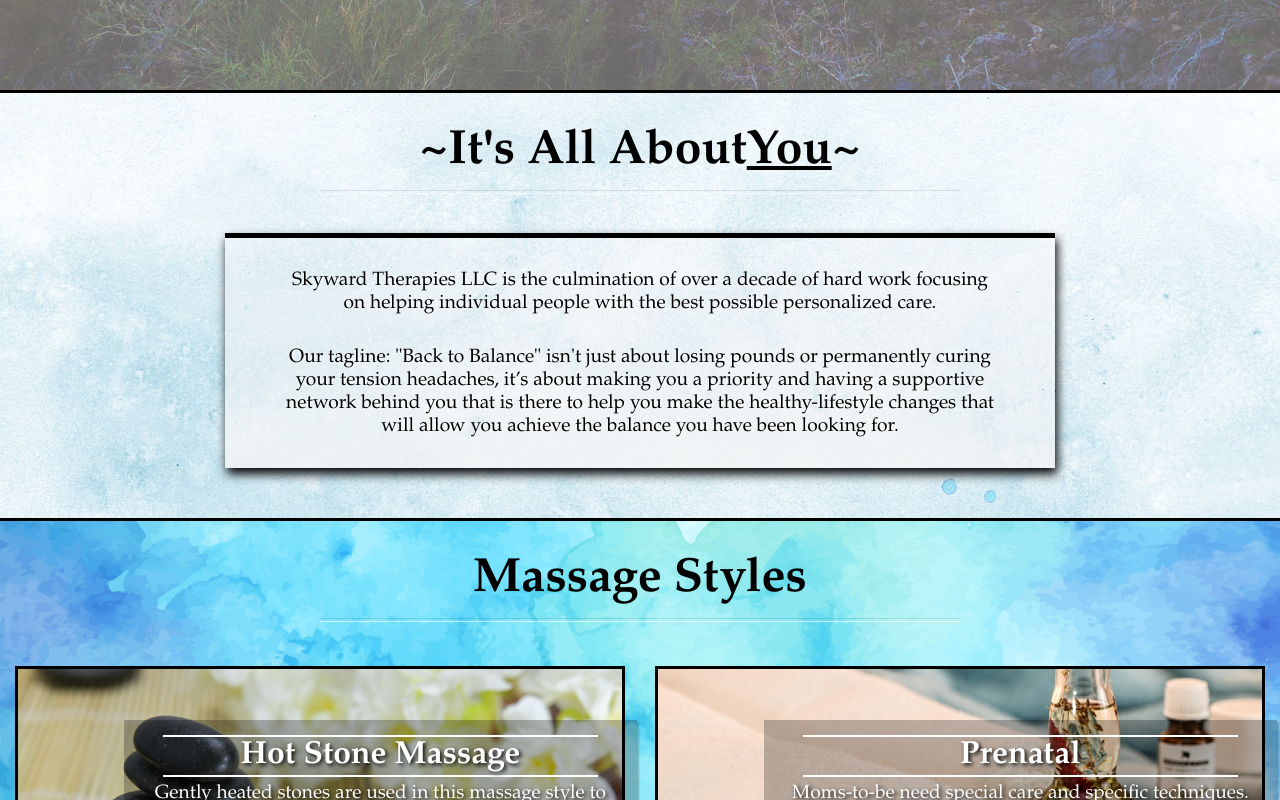
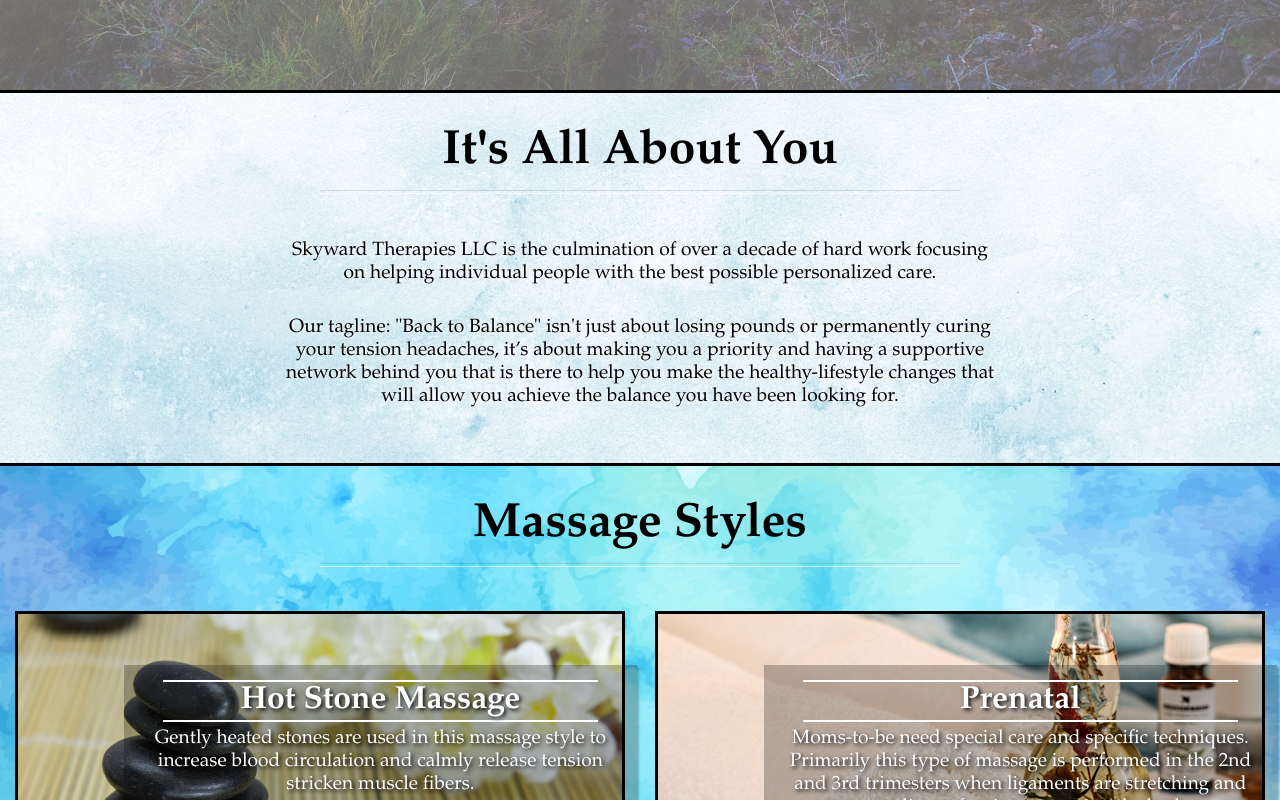
Before and after one commit to BlaineAndersonDev/skyward-therapies, a React (Create React App) app: page / in a window 1280 px wide. Shown: the part 780-1580 px from the top of the page. Built offline with nearby package versions, Linux system fonts and the light colour scheme.

Commit message:
Removed box in Mission. Updatd Title in mission

```diff
--- a/src/app/footer/Footer.js
+++ b/src/app/footer/Footer.js
@@ -13,7 +13,7 @@
       </div>
 
       <div id="footBottomWrapper">
-        <p className="footCopyrightText">Copyright 2019 Skyward Therapies LLC.</p>
+        <p className="footCopyrightText">Copyright 2019-2020 Skyward Therapies LLC.</p>
         <p className="footCopyrightText">All Rights Reserved.</p>
       </div>
 
--- a/src/app/pages/mission/Mission.css
+++ b/src/app/pages/mission/Mission.css
@@ -28,14 +28,9 @@
     flex-wrap: wrap;
     justify-content: center;
     align-items: center;
-    box-shadow: 2px 6px 10px black;
-    margin: 10px;
-    padding: 15px;
     max-width: 400px;
-    background-image: linear-gradient(var(--sky-white-1) 0%, var(--sky-white-3) 95%);
     height: auto;
     position: relative;
-    border-top: 5px solid black;
   }
   .missionText{
     display: flex;
--- a/src/app/pages/mission/Mission.js
+++ b/src/app/pages/mission/Mission.js
@@ -6,7 +6,7 @@
     return (
     <div id="missionContainer" className="comContainer">
       <div className="comTitleContainer">
-        <h1 className="comTitle">~It's All About <br /> <span className="comTextUnderline">You</span>~</h1>
+        <h1 className="comTitle">It's All About You</h1>
         <div className="comUnderTitle"></div>
       </div>
 
```
